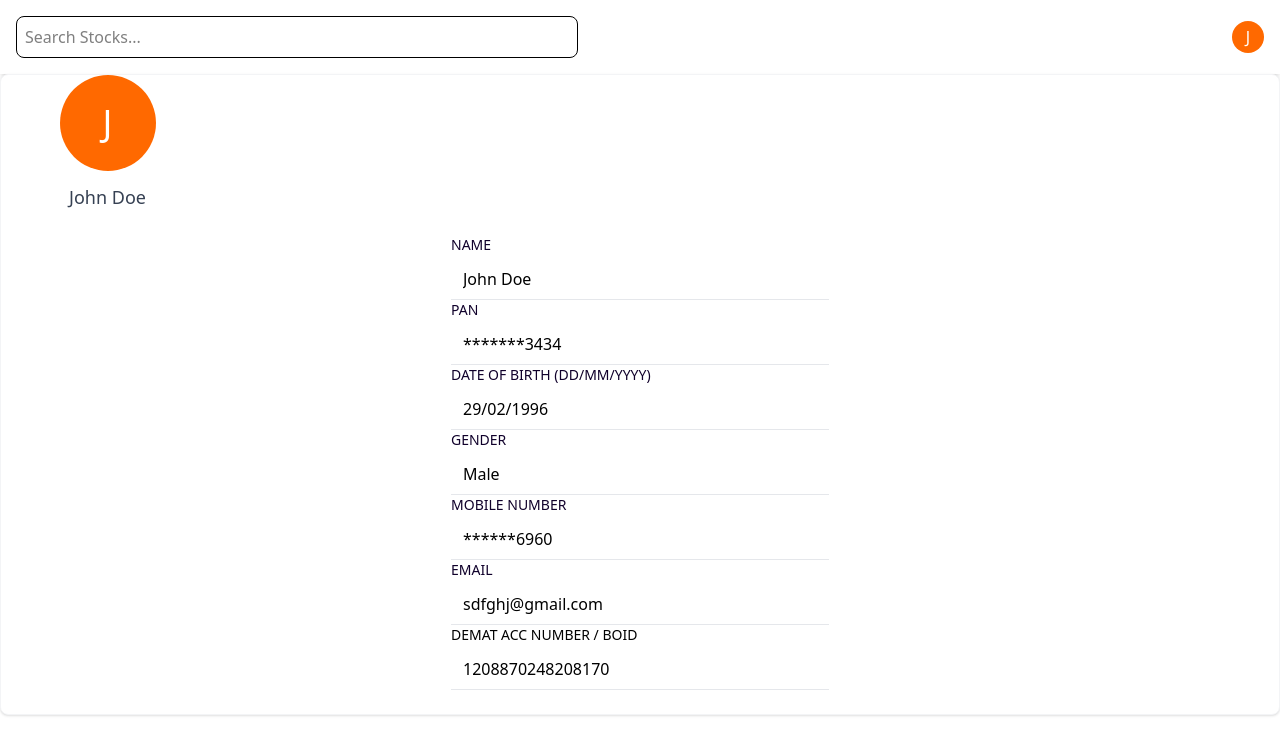
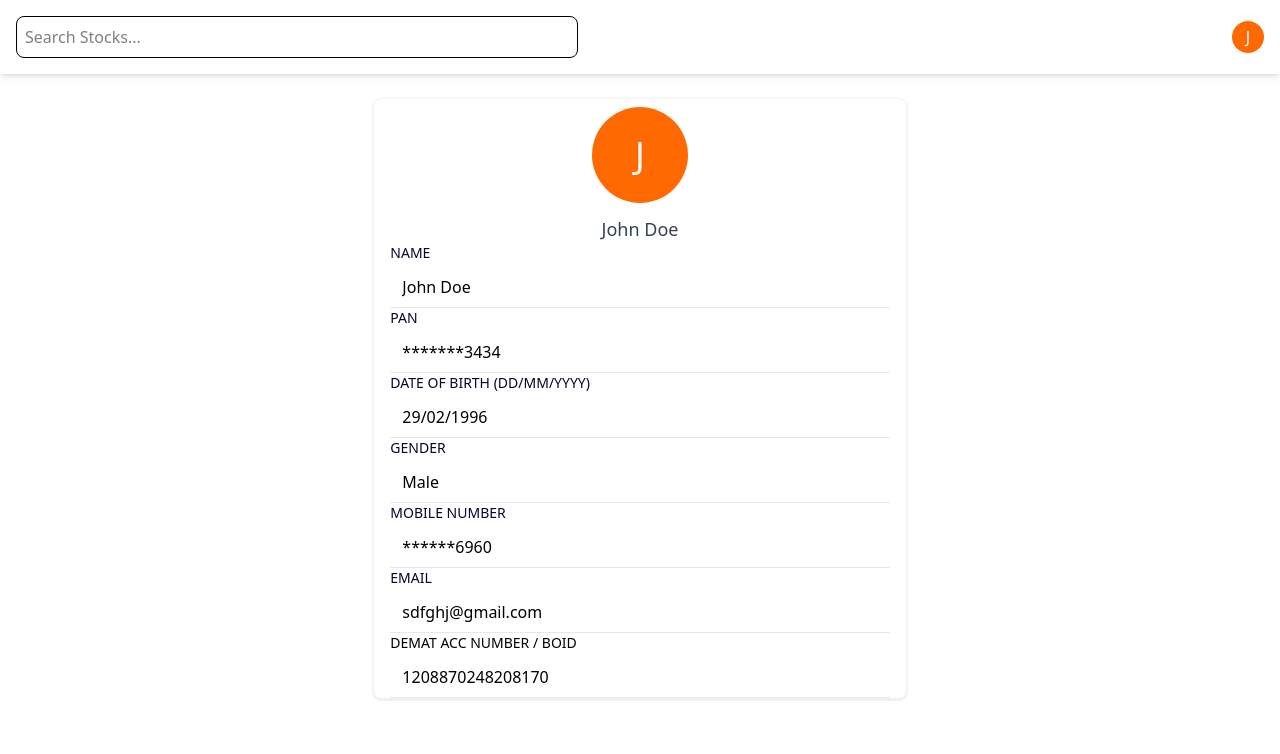
Before and after one commit to A1YAARY/vision-codecrafter2.0, a React (Vite) app in the folder client/: page /userdetails in a window 1280 px wide. Shown: the top 754 px of the page. Built offline with nearby package versions, Linux system fonts and the light colour scheme.

Commit message:
refactor: update layout and styling for UserDetailsCard and UserIcon components

```diff
--- a/client/src/components/UserDetailsCard.jsx
+++ b/client/src/components/UserDetailsCard.jsx
@@ -3,7 +3,7 @@ import React from 'react';
 const UserDetailsCard = () => {
   return (
 
-    <div className="max-w-4/12 mx-auto p-6 ">
+    <div className=" px-4">
       <div className=" g-x-6 g-y-6">
 
         <div className="space-y-1 ">
--- a/client/src/components/UserIcon.jsx
+++ b/client/src/components/UserIcon.jsx
@@ -5,8 +5,8 @@ const UserIcon = ({ name = "John Doe" }) => {
   const firstLetter = name.charAt(0);
 
   return (
-    <div className='max-w-2/12'>
-    <div className="flex flex-col items-center">
+    <div className=''>
+    <div className="flex flex-col items-center mt-2">
 
       <div className="w-24 h-24 bg-orange-500 rounded-full flex items-center justify-center mb-3">
         <span className="text-white text-4xl font-medium">{firstLetter}</span>
--- a/client/src/pages/UserDetails.jsx
+++ b/client/src/pages/UserDetails.jsx
@@ -8,13 +8,14 @@ function UserDetails() {
     <div>
 
         <Navbar/>
-        <div className='bg-white rounded-lg shadow-sm border border-gray-100'>
+        <div className=' flex items-center justify-center mt-6 mb-6'>
+        <div className='flex flex-col w-5/12  bg-white rounded-lg shadow-sm border border-gray-100'>
         <UserIcon/>
         <div className=''>
         <UserDetailsCard />
         </div>
         </div>
-
+        </div>
 
     </div>
   )
```
